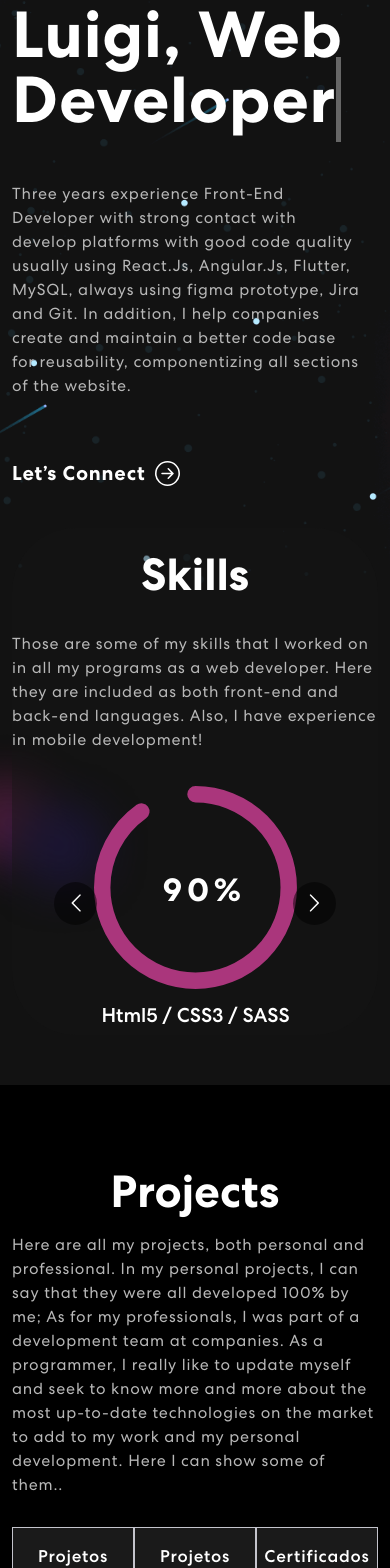
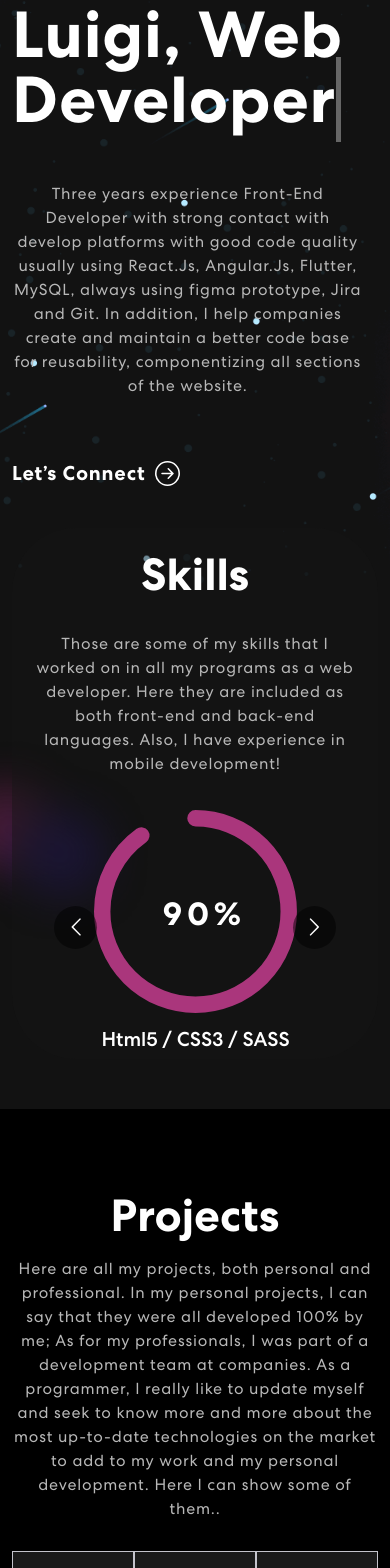
Before and after one commit to LuigiToniolo/portifolioWebSite, a React (Create React App) app: page / in a window 390 px wide. Shown: the part 287-1855 px from the top of the page. Built offline with nearby package versions, Linux system fonts and the light colour scheme; no server answers.

Commit message:
finalizando resnsividade

```diff
--- a/src/App.css
+++ b/src/App.css
@@ -18,6 +18,7 @@
 }
 
 /************ Default Css ************/
+
 * {
   margin: 0;
   padding: 0;
@@ -369,14 +370,18 @@ nav.navbar .navbar-toggler[aria-expanded="true"] .navbar-toggler-icon {
   }
 }
 
+
+
 @media only screen and (max-width: 780px) {
   nav.navbar {
     color: red;
     z-index: 9999;
   }
-  .social-icon {
+
+  .button-hash {
     display: none;
   }
+
   .navbar .navbar-expand-md .navbar-light {
     background-color: red;
   }
@@ -481,7 +486,8 @@ nav.navbar .navbar-toggler[aria-expanded="true"] .navbar-toggler-icon {
     font-size: 16px;
     letter-spacing: 0.8px;
     line-height: 1.5em;
-    text-align: left;
+    text-align: center;
+    /* padding: 0 23px; */
   }
 
   .banner img {
@@ -603,6 +609,12 @@ nav.navbar .navbar-toggler[aria-expanded="true"] .navbar-toggler-icon {
   justify-content: center;
 }
 
+@media only screen and (max-width: 780px) {
+  .subtitle-skill {
+    padding-bottom: 20px;
+  }
+}
+
 
 @media only screen and (max-width: 780px) {
   .single-chart {
@@ -612,8 +624,9 @@ nav.navbar .navbar-toggler[aria-expanded="true"] .navbar-toggler-icon {
 
   .skill p {
     margin: 20px 0;
+    padding: 0 23px;
     font-size: 16px;
-    text-align: left;
+    text-align: center;
   }
 
   .skill-slider {
@@ -788,7 +801,7 @@ nav.navbar .navbar-toggler[aria-expanded="true"] .navbar-toggler-icon {
     font-size: 16px;
     letter-spacing: 0.8px;
     line-height: 1.5em;
-    text-align: left;
+    text-align: center;
   }
 
   #pills-tab {
--- a/src/assets/styles/AboutMe.css
+++ b/src/assets/styles/AboutMe.css
@@ -70,9 +70,23 @@
     word-wrap: break-word;
 }
 
+@media only screen and (max-width: 780px) {
+    #history {
+        display: flex;
+        flex-direction: column;
+    }
+}
+
 .education {
     align-items: flex-start;
     width: 50%;
+}
+
+@media only screen and (max-width: 780px) {
+    .education {
+        align-items: center;
+        width: 100%;
+    }
 }
 
 .cardContent {
@@ -94,6 +108,16 @@
     padding: 2px 15px;
 }
 
+/* @media only screen and (max-width: 780px) {
+
+.read-more-less--more,
+.read-more-less--less {
+    padding: 20px 25px;
+    margin-top: 35px;
+}
+
+} */
+
 .read-more-less--more:hover,
 .read-more-less--less:hover {
     color: #7C7C8A;
@@ -107,6 +131,19 @@
     justify-content: center;
     width: 50%;
     margin-bottom: 50px;
+}
+
+@media only screen and (max-width: 780px) {
+    .personalSkills {
+        width: 100%;
+        margin-top: 5vh;
+    }
+    .historyTitle {
+        font-size: 30px;
+        align-items: center;
+        text-align: center;
+        margin-bottom: 20px;
+    }
 }
 
 
--- a/src/components/MultiLingue/Translate/Lenguages/br.js
+++ b/src/components/MultiLingue/Translate/Lenguages/br.js
@@ -4,7 +4,8 @@ const messages = {
             navbar:{
                 home: 'Home',
                 skill: 'Sobre mim',
-                projects: 'Projetos'
+                projects: 'Projetos',
+                contact: 'Contato'
             },
             footer: {
                 copy: 'Copyright 2022. Todos os direitos resevados.',
--- a/src/components/MultiLingue/Translate/Lenguages/en.js
+++ b/src/components/MultiLingue/Translate/Lenguages/en.js
@@ -4,7 +4,8 @@ const messages = {
             navbar: {
                 home: 'Home',
                 skill: 'About Me',
-                projects: 'Projects'
+                projects: 'Projects',
+                contact: 'Contact'
             },
             footer: {
                 copy: 'Copyright 2022. All Rights Reserved.',
--- a/src/components/MultiLingue/Translate/Lenguages/pt.js
+++ b/src/components/MultiLingue/Translate/Lenguages/pt.js
@@ -4,7 +4,8 @@ const messages = {
             navbar: {
                 home: 'Home',
                 skill: 'Sobre mim',
-                projects: 'Projetos'
+                projects: 'Projetos',
+                contact: 'Contato'
             },
             footer: {
                 copy: 'Copyright 2022. Todos os direitos resevados.',
--- a/src/components/NavBar.js
+++ b/src/components/NavBar.js
@@ -49,7 +49,7 @@ export const NavBar = () => {
               <Nav.Link href="/" className={activeLink === 'home' ? 'active navbar-link' : 'navbar-link'} onClick={() => onUpdateActiveLink('home')}>{i18n.t('navbar.home')}</Nav.Link>
               <Nav.Link href="/aboutme" className={activeLink === 'skills' ? 'active navbar-link' : 'navbar-link'} to='/aboutme'>{i18n.t('navbar.skill')}</Nav.Link>
               <Nav.Link href="/#projeto" className={activeLink === 'projects' ? 'active navbar-link' : 'navbar-link'} onClick={() => onUpdateActiveLink('projects')}>{i18n.t('navbar.projects')}</Nav.Link>
-              <Nav.Link href="/#projeto" id="contatos-title" className={activeLink === 'projects' ? 'active navbar-link' : 'navbar-link'} onClick={() => onUpdateActiveLink('projects')}>{i18n.t('navbar.faleComigo')}</Nav.Link>
+              <Nav.Link href="/#connect" id="contatos-title" className={activeLink === 'projects' ? 'active navbar-link' : 'navbar-link'} onClick={() => onUpdateActiveLink('projects')}>{i18n.t('navbar.contact')}</Nav.Link>
             </Nav>
             <span className="navbar-text">
               <div className="social-icon">
--- a/src/components/Skills.js
+++ b/src/components/Skills.js
@@ -74,7 +74,7 @@ export const Skills = () => {
                 <div className="col-12">
                     <div className="skill-bx wow zoomIn">
                         <h2>{i18n.t('skills.title')}</h2>
-                        <p>{i18n.t('skills.subtitle')}</p>
+                        <p className='subtitle-skill'>{i18n.t('skills.subtitle')}</p>
 
                         <Carousel responsive={responsive} infinite={true} className="owl-carousel owl-theme skill-slider">
 
```
